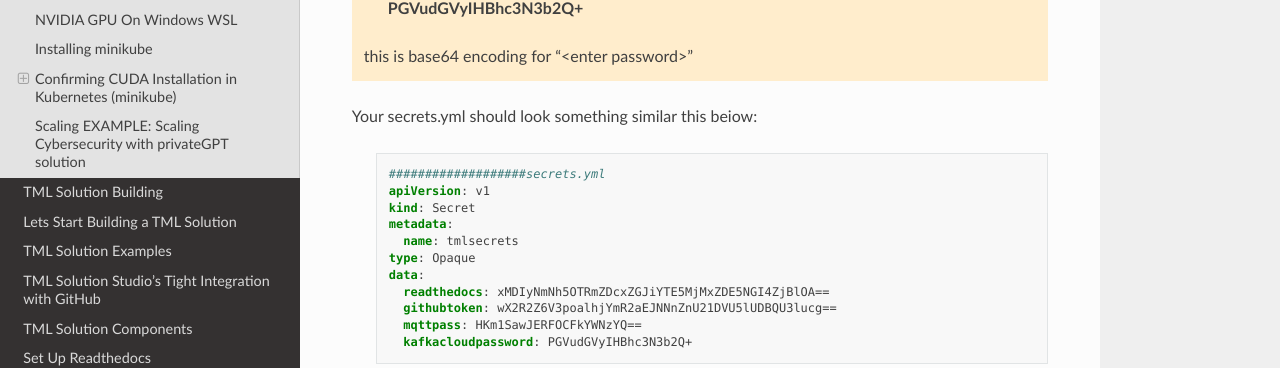
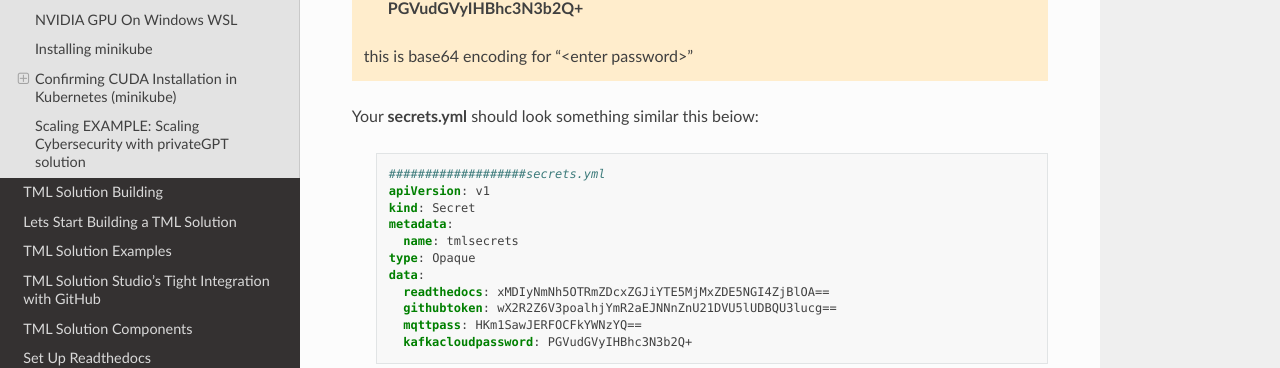
Before and after one commit to smaurice101/readthedocs, a Sphinx documentation site: the page built from docs/source/kube.rst, in a window 1280 px wide and 900 px high, scrolled down 3388 px. Shown: the part 151-519 px from the top of the window. Built offline with Sphinx 7.4.7 and the Read the Docs theme 3.1.0, drawn with Linux system fonts in a browser that asks for light colours.

```diff
--- a/docs/source/kube.rst
+++ b/docs/source/kube.rst
@@ -136,7 +136,7 @@ Step 3: You will need to PASTE this base64 encoded password in the **secrets.yml
 
    this is base64 encoding for "<enter password>"
 
-Your secrets.yml should look something similar this beiow:
+Your **secrets.yml** should look something similar this beiow:
 
   .. code-block:: YAML
 
```
